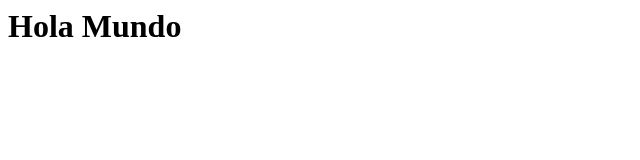
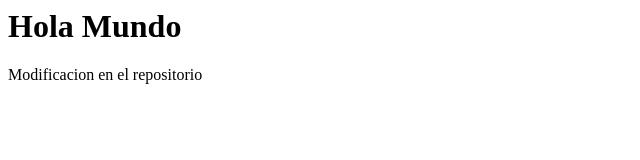
Before and after one commit to rockmanu01/portfolioFrontEnd, a plain HTML site: page Index.html in a window 1280 px wide. Shown: the whole page, without its empty margins (0-640 px from the left). Drawn offline with Linux system fonts and the light colour scheme.

Commit message:
Update Index.html

```diff
--- a/Index.html
+++ b/Index.html
@@ -1 +1,3 @@
 <h1>Hola Mundo</h1>
+
+<p>Modificacion en el repositorio</p>
```
